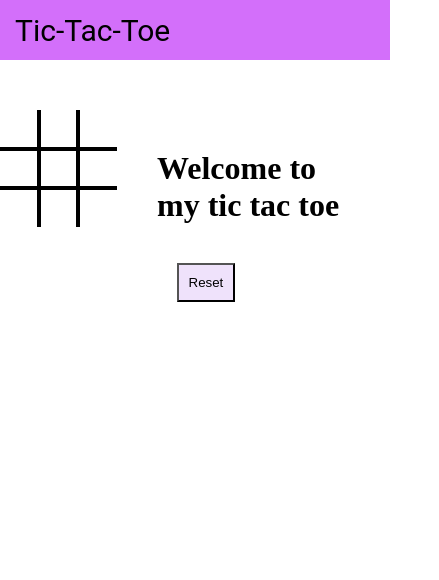
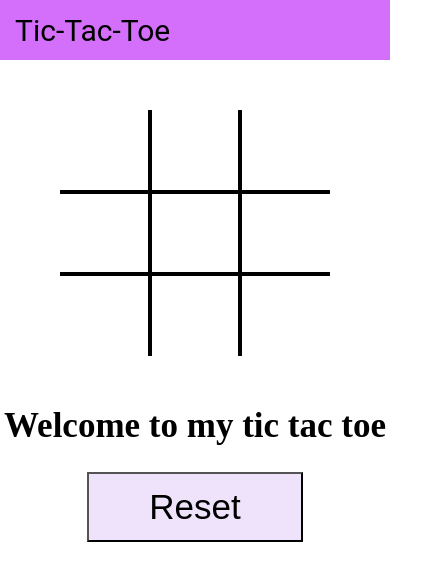
Before and after one commit to IMabhishek12345/TIC-TAC-TOE, a plain HTML site: page index.html in a window 390 px wide. Shown: the whole page, 439 px wide, since content can reach past the window. Drawn offline with Linux system fonts and the light colour scheme; grey boxes are pictures that could not be loaded.

Commit message:
creating a responsive design

```diff
--- a/index.css
+++ b/index.css
@@ -73,3 +73,34 @@ cursor:pointer;
 .bb-0{
     border-bottom: 0;
 }
+
+@media screen and (max-width: 920px){
+
+.container {
+        display: grid;
+        grid-template-rows: repeat(3,21vw);
+        grid-template-columns: repeat(3,23vw);
+    }
+h1{
+    font-size: 35px;
+    text-align: center;
+    margin: 10px;
+  }
+.game-Container {
+    display: flex;
+    flex-wrap: wrap;
+}
+.box{
+    font-size: 20vw;
+}
+/* .info{
+    margin: 0px 140px;
+} */
+#reset {
+    padding: 13px 60px;
+    margin: 10px 35vw;
+    background-color: rgb(239, 226, 251);
+    cursor: pointer;
+    font-size: 35px;
+}
+}
--- a/index.js
+++ b/index.js
@@ -61,12 +61,12 @@ Array.from(box).forEach(element=>{
 //Add event listener to reset button
 let reset=document.getElementById("reset");
 reset.addEventListener("click",()=>{
-  location.reload();
-  //   let boxTexts=document.querySelectorAll(".boxText");
-//   Array.from(boxTexts).forEach(e=>{
-//     e.innerHTML="";
-//     document.querySelector(".imgBox").getElementsByTagName("img")[0].style.width="0px";
-//     info.innerHTML="";
-//   })
-//  location.reload();
+
+    let boxTexts=document.querySelectorAll(".boxText");
+    Array.from(boxTexts).forEach(e=>{
+    e.innerHTML="";
+    document.querySelector(".imgBox").getElementsByTagName("img")[0].style.width="0px";
+    info.innerHTML="";
+  })
+ location.reload();
 })
```
